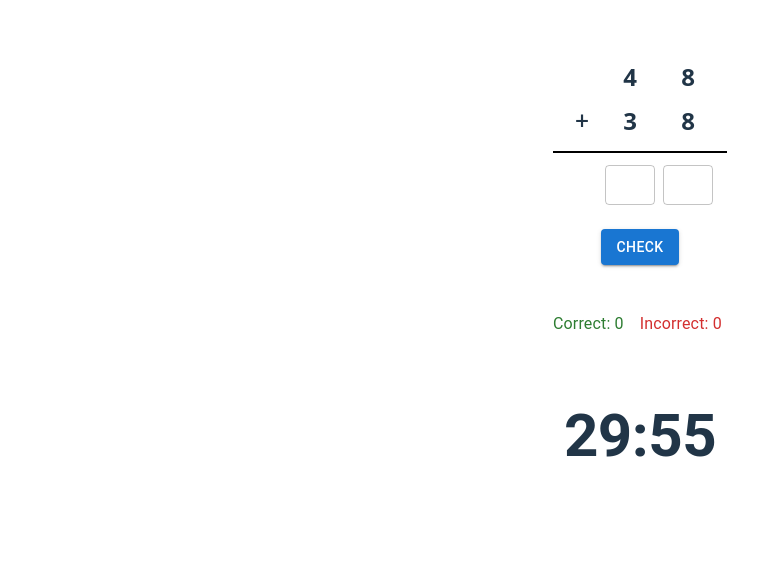
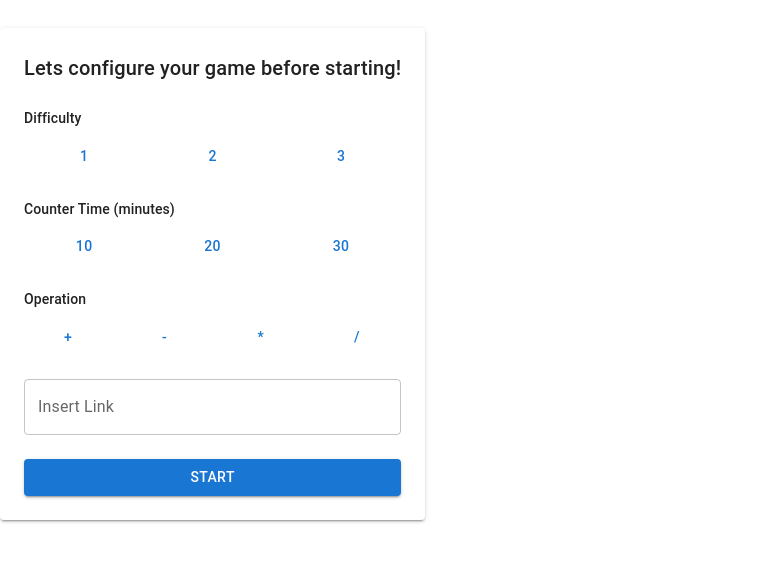
Before and after one commit to sE7rgo/math-app, a React (Vite) app: page / in a window 1280 px wide. Shown: the part 126-688 px from the top of the page, without its empty margins (0-784 px from the left). Built offline with nearby package versions, Linux system fonts and the light colour scheme.

Commit message:
Update app and questions components

```diff
--- a/src/App.tsx
+++ b/src/App.tsx
@@ -1,20 +1,27 @@
 import { useState, useRef } from 'react';
+import { Box } from '@mui/material';
 
-import './App.css';
 import Timer from './components/Timer';
 import Function from './components/Function';
 import FunctionWithCarry from './components/FunctionWithCarry';
 import Counter from './components/Counter';
 import { Operation } from './components/Function';
+import * as styles from './App.styles';
+import Questions from './components/Questions';
 
 type TimerHandle = {
   decreaseTime: (seconds: number) => void;
 };
 
 function App() {
+  const [started, setStarted] = useState(false);
   const [count, setCount] = useState({ correct: 0, incorrect: 0 });
   const [difficulty, setDifficulty] = useState<1 | 2 | 3>(2);
+  const [operation, setOperation] = useState<Operation>(Operation.Subtraction);
+  const [link, setLink] = useState<string>('');
   const timerRef = useRef<TimerHandle>(null);
+
+  const handleStart = () => setStarted(true);
 
   const handleCorrectResponse = () => {
     /* handling correct response, setting correct count, decreasing time by 15 seconds */
@@ -27,28 +34,33 @@ function App() {
     /* handling incorrect response, setting incorrect count */
     setCount(count => ({ ...count, incorrect: count.incorrect + 1 }));
   };
-  return (
-    <>
-      <div>
+  return !started ? (
+    <Questions
+      setDifficulty={setDifficulty}
+      setOperation={setOperation}
+      setLink={setLink}
+      onSubmit={() => handleStart()}
+    />
+  ) : (
+    <Box sx={styles.rootContainer}>
       {difficulty === 1 ? (
         <Function
           difficulty={difficulty}
-            operation={Operation.Addition}
+          operation={operation}
           onCorrect={handleCorrectResponse}
           onIncorrect={handleIncorrectResponse}
         />
       ) : (
         <FunctionWithCarry
           difficulty={difficulty}
-            operation={Operation.Addition}
+          operation={operation}
           onCorrect={handleCorrectResponse}
           onIncorrect={handleIncorrectResponse}
         />
       )}
       <Counter correct={count.correct} incorrect={count.incorrect} />
       <Timer ref={timerRef} />
-      </div>
-    </>
+    </Box>
   );
 }
 
--- a/src/components/Questions/Questions.tsx
+++ b/src/components/Questions/Questions.tsx
@@ -21,24 +21,27 @@ export interface QuestionsFormValues {
 }
 
 interface QuestionsProps {
-  onSubmit?: (values: QuestionsFormValues) => void;
+  setDifficulty: (difficulty: Difficulty) => void;
+  setOperation: (operation: Operation) => void;
+  setLink: (link: string) => void;
+  onSubmit?: () => void;
 }
 
-const Questions: FC<QuestionsProps> = ({ onSubmit }) => {
-  const [difficulty, setDifficulty] = useState<Difficulty>(2);
-  const [counterTime, setCounterTime] = useState<CounterTime>(60);
-  const [operation, setOperation] = useState<Operation>(Operation.Addition);
-  const [link, setLink] = useState('');
-
+const Questions: FC<QuestionsProps> = ({
+  setDifficulty,
+  setOperation,
+  setLink,
+  onSubmit,
+}) => {
   const handleSubmit = () => {
-    onSubmit?.({ difficulty, counterTime, operation, link: link.trim() });
+    onSubmit?.();
   };
 
   return (
     <Paper elevation={2} sx={{ p: 3, maxWidth: 480, mx: 'auto' }}>
       <Stack spacing={3}>
         <Typography variant="h6" textAlign="center">
-          Game Settings
+          Lets configure your game before starting!
         </Typography>
 
         <Box>
@@ -49,7 +52,7 @@ const Questions: FC<QuestionsProps> = ({ onSubmit }) => {
             {[1, 2, 3].map(level => (
               <Button
                 key={level}
-                variant={difficulty === level ? 'contained' : 'outlined'}
+                // variant={difficulty === level ? 'contained' : 'outlined'}
                 onClick={() => setDifficulty(level as Difficulty)}
                 fullWidth
               >
@@ -61,14 +64,14 @@ const Questions: FC<QuestionsProps> = ({ onSubmit }) => {
 
         <Box>
           <Typography variant="subtitle2" sx={{ mb: 1 }}>
-            Counter Time (seconds)
+            Counter Time (minutes)
           </Typography>
           <Stack direction="row" spacing={1}>
-            {[30, 60, 90].map(time => (
+            {[10, 20, 30].map(time => (
               <Button
                 key={time}
-                variant={counterTime === time ? 'contained' : 'outlined'}
-                onClick={() => setCounterTime(time as CounterTime)}
+                // variant={counterTime === time ? 'contained' : 'outlined'}
+                // onClick={() => setCounterTime(time as CounterTime)}
                 fullWidth
               >
                 {time}
@@ -85,7 +88,7 @@ const Questions: FC<QuestionsProps> = ({ onSubmit }) => {
             {Object.values(Operation).map(value => (
               <Button
                 key={value}
-                variant={operation === value ? 'contained' : 'outlined'}
+                // variant={operation === value ? 'contained' : 'outlined'}
                 onClick={() => setOperation(value)}
                 fullWidth
               >
@@ -99,7 +102,7 @@ const Questions: FC<QuestionsProps> = ({ onSubmit }) => {
           label="Insert Link"
           placeholder="https://example.com"
           type="url"
-          value={link}
+          //   value={link}
           onChange={event => setLink(event.target.value)}
           fullWidth
         />
```
Lines whose indentation alone changed are shown as unchanged.
